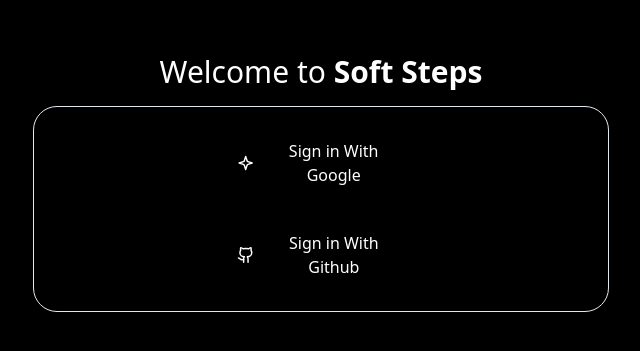
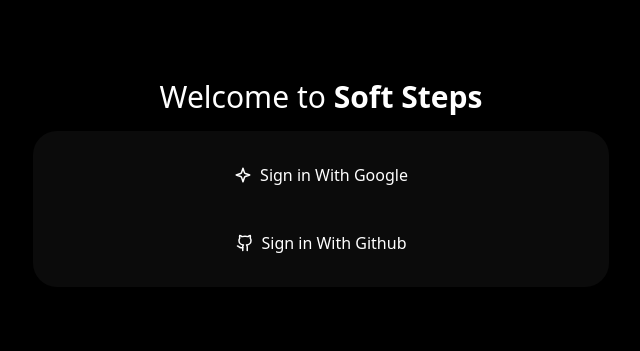
Before and after one commit to abdullahhussein1/soft-steps-todo-app, a React (Vite) app in the folder client/: page /auth in a window 1280 px wide. Shown: the part 217-568 px from the top of the page, without its empty margins (319-959 px from the left). Built offline with nearby package versions, Linux system fonts and the light colour scheme; no server answers.

Commit message:
fix: auth ui

```diff
--- a/client/src/pages/AuthenticationPage.tsx
+++ b/client/src/pages/AuthenticationPage.tsx
@@ -51,17 +51,17 @@
       <h1 className="text-3xl font-thin">
         Welcome to <span className="font-semibold">Soft Steps</span>
       </h1>
-      <div className="max-w-xl border w-full p-5 rounded-3xl">
+      <div className="bg-[#0b0b0b] max-w-xl w-full p-5 rounded-3xl">
         <div className="flex justify-center items-center gap-5 flex-col">
           <button
-            className="flex gap-2 w-48 justify-center items-center rounded-xl p-3 hover:bg-neutral-900/50 transition-colors"
+            className="flex gap-2 justify-center items-center rounded-xl p-3 hover:bg-neutral-900/50 transition-colors"
             onClick={handleSignInWithGoogle}
           >
             <Sparkle size={18} />
             <p>Sign in With Google</p>
           </button>
           <button
-            className="flex gap-2 w-48 justify-center items-center rounded-xl p-3 hover:bg-neutral-900/50 transition-colors"
+            className="flex gap-2 justify-center items-center rounded-xl p-3 hover:bg-neutral-900/50 transition-colors"
             onClick={handleSignInWithGithub}
           >
             <Github size={18} />
```
